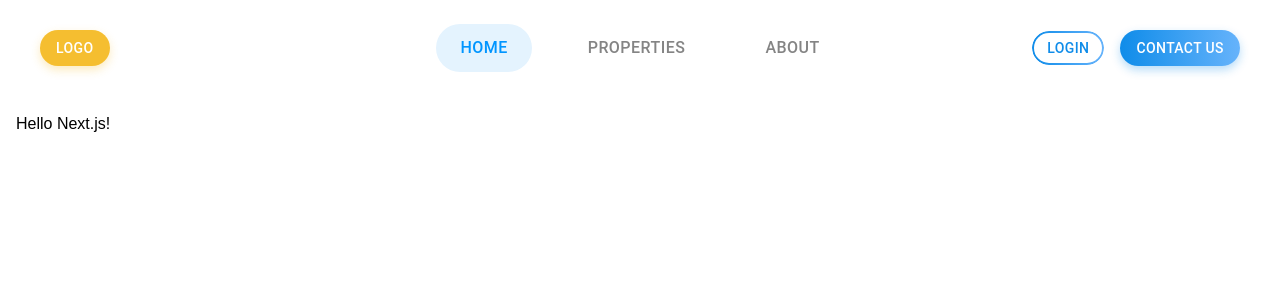
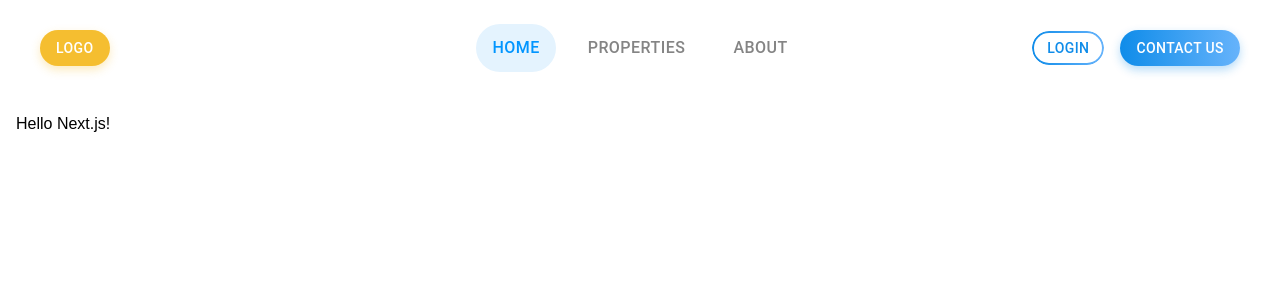
Before and after one commit to Rifat8080/realestate_material_ui_next_js, a Next.js app: page / in a window 1280 px wide. Shown: the top 300 px of the page. Built offline with nearby package versions, Linux system fonts and the light colour scheme.

Commit message:
fixed navbar

```diff
--- a/components/navbar.js
+++ b/components/navbar.js
@@ -239,12 +239,10 @@ export default function FloatingNavbar() {
               sx={{
                 '& .MuiTabs-flexContainer': {
                   justifyContent: 'center',
-                  gap: 4,
+                  gap: 2,
                 },
                 '& .MuiTab-root': {
                   minWidth: 0,
-                  px: 3,
-                  py: 0.75, // Add vertical padding
                   color: '#333333',
                   borderRadius: '30px', // Add border radius to all tabs
                   transition: 'all 0.2s ease',
```
